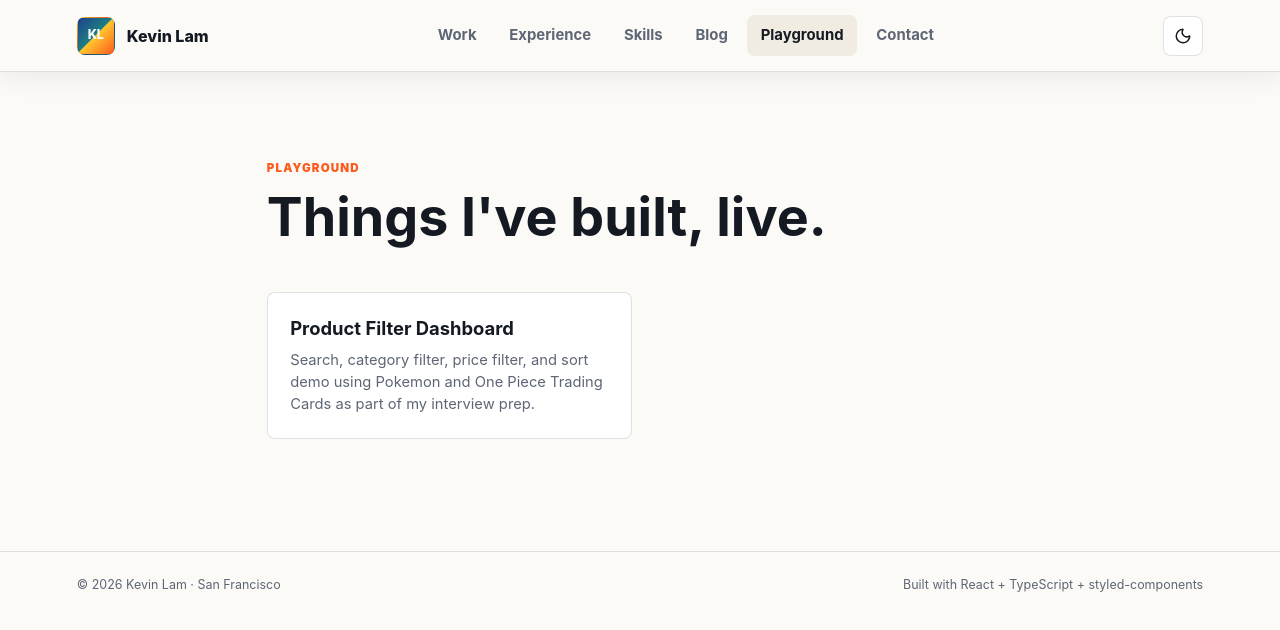
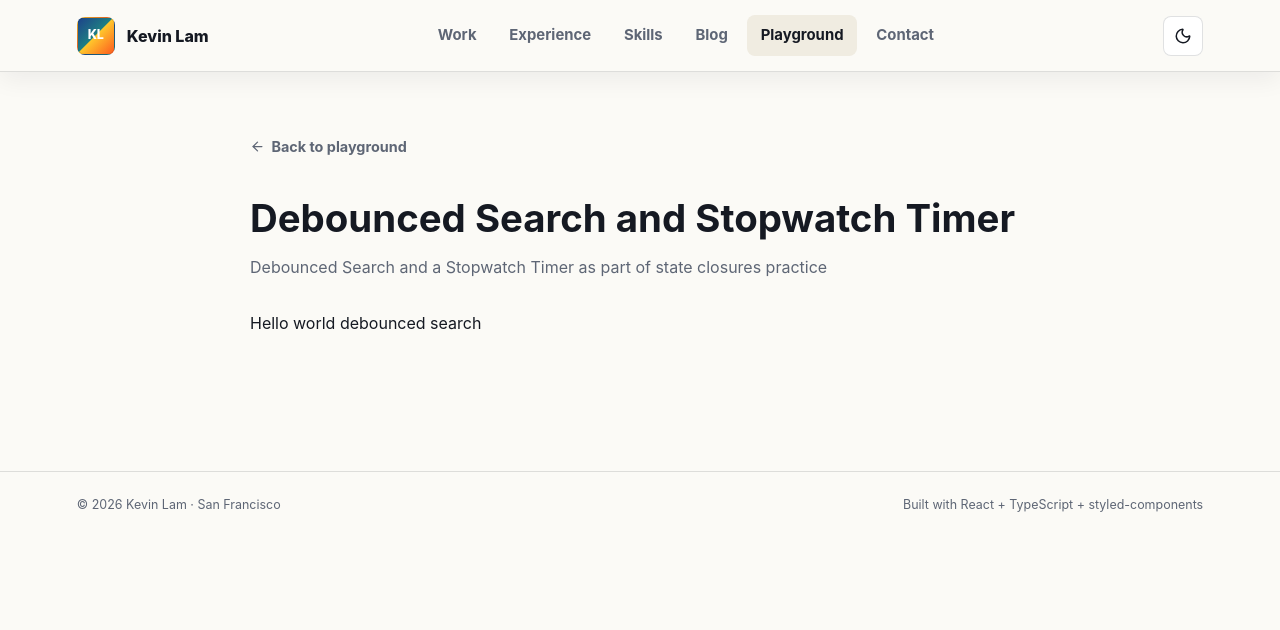
Before and after one commit to klammm/portfolio, a React (Vite) app: page /playground/debounced-search in a window 1280 px wide. Before the commit this address led to /playground. Shown: the top 630 px of the page. Built offline with nearby package versions, Linux system fonts and the light colour scheme.

Commit message:
feat: skeleton for debounced search demo

```diff
--- a/src/data/blog/14-building-product-filter-dashboard.md
+++ b/src/data/blog/14-building-product-filter-dashboard.md
@@ -2,7 +2,7 @@
 
 title: "Building a Product Filter Dashboard"
 date: "2026-08-20"
-excerpt: "Search, category filter, price filter, and sort demo using Pokemon and One Piece Trading Cards as part of my interview prep."
+excerpt: "Search, category filter, price filter, and sort demo using Pokemon and One Piece Trading Cards as part of React state fundamentals practice."
 tags: ["react", "interview-prep"]
 demo: "product-filter-dashboard"
 --------------------------------
--- /dev/null
+++ b/src/features/playground/demos/DebouncedSearch/DebouncedSearch.tsx
@@ -0,0 +1,8 @@
+
+export const DebouncedSearch = () => {
+  return (
+    <div>
+      Hello world debounced search
+    </div>
+  )
+};
--- a/src/features/playground/registry.ts
+++ b/src/features/playground/registry.ts
@@ -15,9 +15,17 @@ export const demos: PlaygroundDemo[] = [
   {
     slug: 'product-filter-dashboard',
     title: 'Product Filter Dashboard',
-    description: ' Search, category filter, price filter, and sort demo using Pokemon and One Piece Trading Cards as part of my interview prep.',
+    description: ' Search, category filter, price filter, and sort demo using Pokemon and One Piece Trading Cards as part of state fundamentals practice.',
     Component: lazy(() =>
       import('./demos/ProductFilterDashboard/ProductFilterDashboard').then((m) => ({ default: m.ProductFilterDashboard })),
+    ),
+  },
+  {
+    slug: 'debounced-search',
+    title: 'Debounced Search and Stopwatch Timer',
+    description: 'Debounced Search and a Stopwatch Timer as part of state closures practice',
+    Component: lazy(() =>
+      import('./demos/DebouncedSearch/DebouncedSearch').then((m) => ({ default: m.DebouncedSearch })),
     ),
   },
 ];
```
